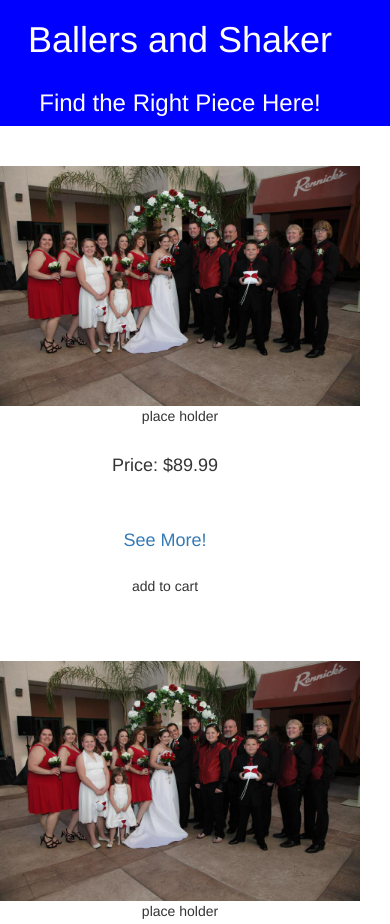
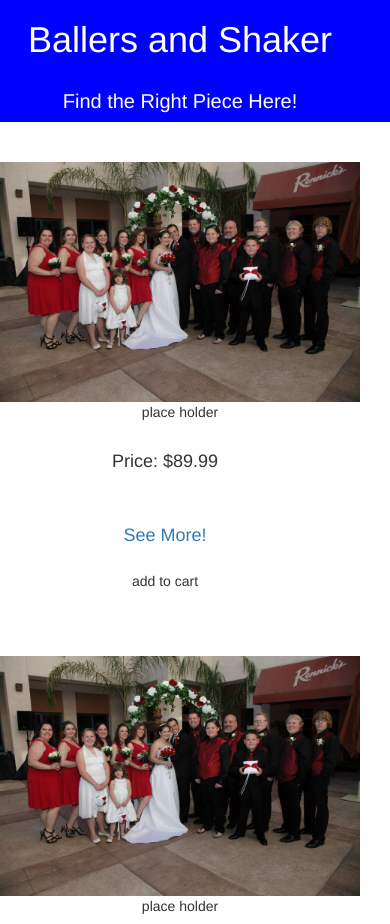
Before and after one commit to wcheaqui/shakers, a plain HTML site: page index.html in a window 390 px wide. Shown: the top 924 px of the page. Drawn offline with Linux system fonts and the light colour scheme.

Commit message:
change font of h3

```diff
--- a/css/main.css
+++ b/css/main.css
@@ -64,7 +64,7 @@ h2 {
 
 img {
     margin-top: 20px;
-    margin-bottom: 10px
+    margin-bottom: 10px;
 }
 
 #price {
--- a/css/responsive.css
+++ b/css/responsive.css
@@ -9,6 +9,7 @@
     }
     h3 {
         text-align: center;
+        font-size: 20px;
     }
     h4 {
         margin-bottom: 25px;
--- a/index.html
+++ b/index.html
@@ -6,7 +6,7 @@
     <link rel="stylesheet" type="text/css" href="css/bootstrap.min.css">
     <link rel="stylesheet" type="text/css" href="css/main.css">
     <link rel="stylesheet" type="text/css" href="css/responsive.css">
-    <title>Ballersnshaker</title>
+    <title>BallersAndShaker</title>
 </head>
 <body>
     <div id="header" class="col-md-12">
```
